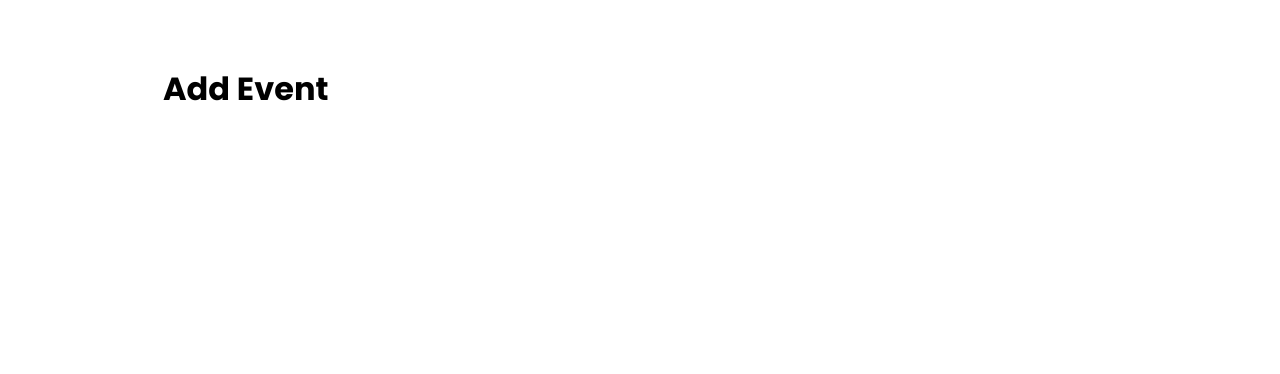
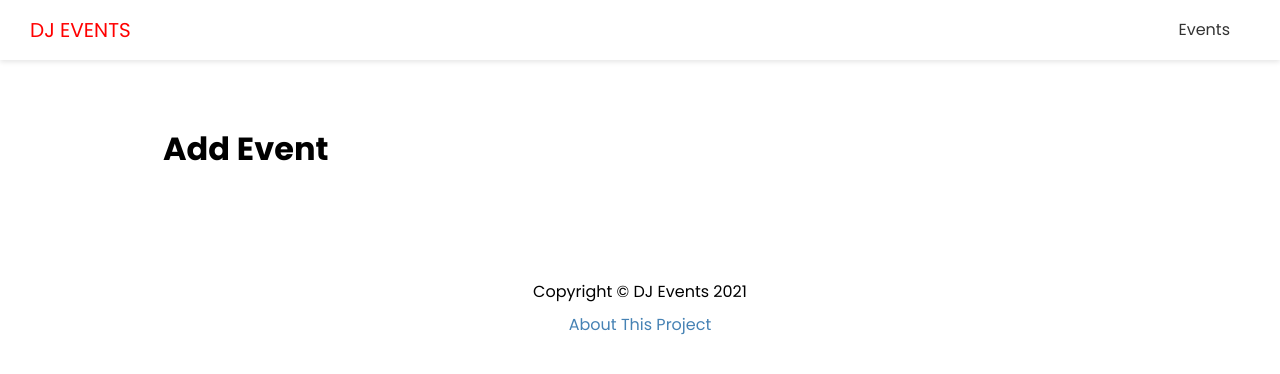
Before and after one commit to dhiraj13/dj-events-front-end, a Next.js app: page /events/add in a window 1280 px wide. Shown: the top 374 px of the page. Built offline with nearby package versions, Linux system fonts and the light colour scheme.

Commit message:
header footer

```diff
--- /dev/null
+++ b/components/Footer.js
@@ -0,0 +1,13 @@
+import Link from 'next/link'
+import styles from '../styles/Footer.module.css'
+
+export default function Footer() {
+  return (
+    <footer className={styles.footer}>
+      <p>Copyright &copy; DJ Events 2021</p>
+      <p>
+        <Link href='/about'>About This Project</Link>
+      </p>
+    </footer>
+  )
+}
--- /dev/null
+++ b/components/Header.js
@@ -0,0 +1,24 @@
+import Link from 'next/link'
+import styles from '../styles/Header.module.css'
+
+export default function Header() {
+  return (
+    <header className={styles.header}>
+      <div className={styles.logo}>
+        <Link href='/'>
+          <a>DJ Events</a>
+        </Link>
+      </div>
+
+      <nav>
+        <ul>
+          <li>
+            <Link href='/events'>
+              <a>Events</a>
+            </Link>
+          </li>
+        </ul>
+      </nav>
+    </header>
+  )
+}
--- a/components/Layout.js
+++ b/components/Layout.js
@@ -1,4 +1,6 @@
 import Head from 'next/head'
+import Header from './Header'
+import Footer from './Footer'
 import styles from '../styles/Layout.module.css'
 
 export default function Layout({ title, keywords, description, children }) {
@@ -9,7 +11,10 @@
         <meta name='description' content={description} />
         <meta name='keywords' content={keywords} />
       </Head>
+
+      <Header />
       <div className={styles.container}>{children}</div>
+      <Footer />
     </div>
   )
 }
--- /dev/null
+++ b/styles/Footer.module.css
@@ -0,0 +1,8 @@
+.footer {
+  margin: 100px 0 40px;
+  text-align: center;
+}
+
+.footer p {
+  margin: 5px 0;
+}
--- /dev/null
+++ b/styles/Header.module.css
@@ -0,0 +1,56 @@
+.header {
+  display: flex;
+  justify-content: space-between;
+  align-items: center;
+  background: #fff;
+  color: #333;
+  height: 60px;
+  padding: 0 30px;
+  box-shadow: 0 2px 5px rgba(0, 0, 0, 0.1);
+}
+
+.header a {
+  color: #333;
+  margin-right: 20px;
+}
+
+.header a:hover {
+  color: #000;
+}
+.header ul {
+  display: flex;
+  align-items: center;
+  justify-content: center;
+  list-style: none;
+}
+
+.logo {
+  color: red;
+  font-size: 20px;
+  text-transform: uppercase;
+}
+
+.logo a {
+  color: red;
+}
+
+@media (max-width: 768px) {
+  .header {
+    flex-direction: column;
+    height: auto;
+  }
+
+  .header ul {
+    margin: 20px 0;
+    flex-direction: column;
+    text-align: center;
+  }
+
+  .header a {
+    margin-right: 0;
+  }
+
+  .logo {
+    margin: 20px 0;
+  }
+}
```
